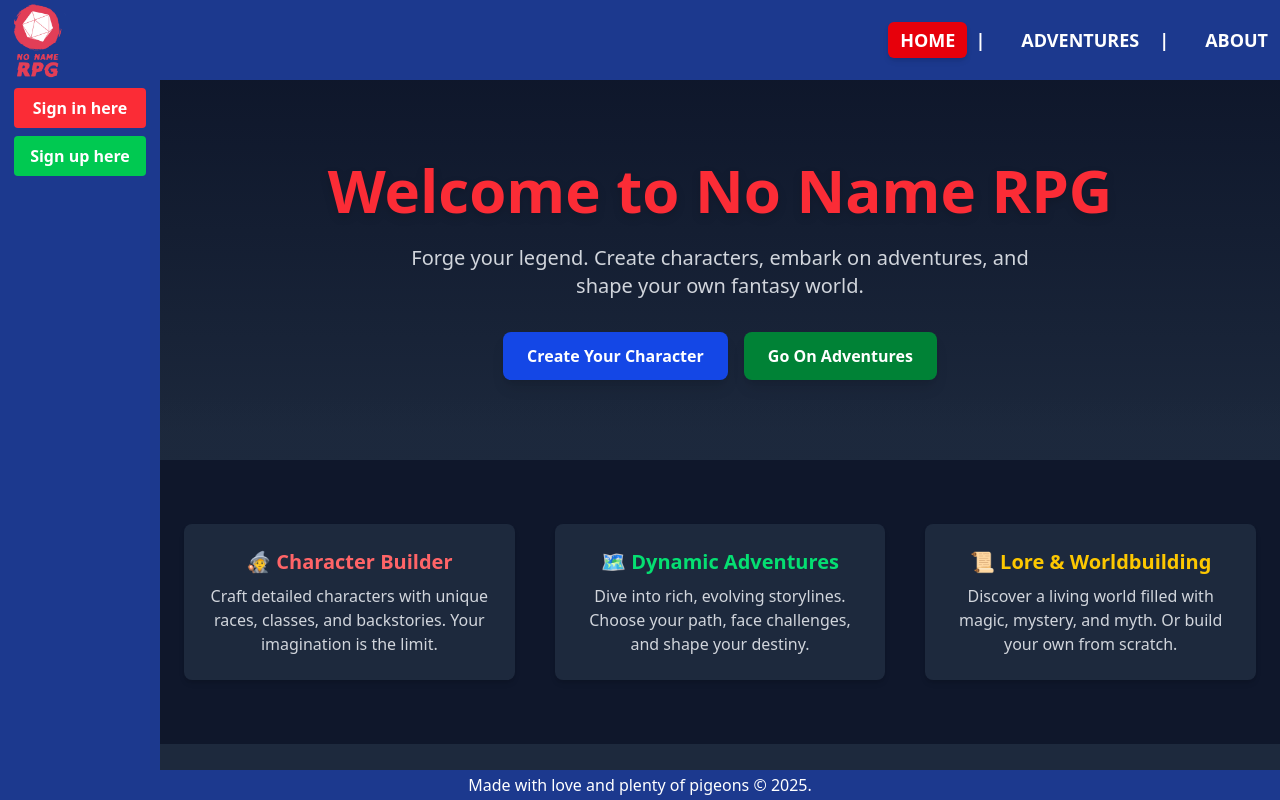
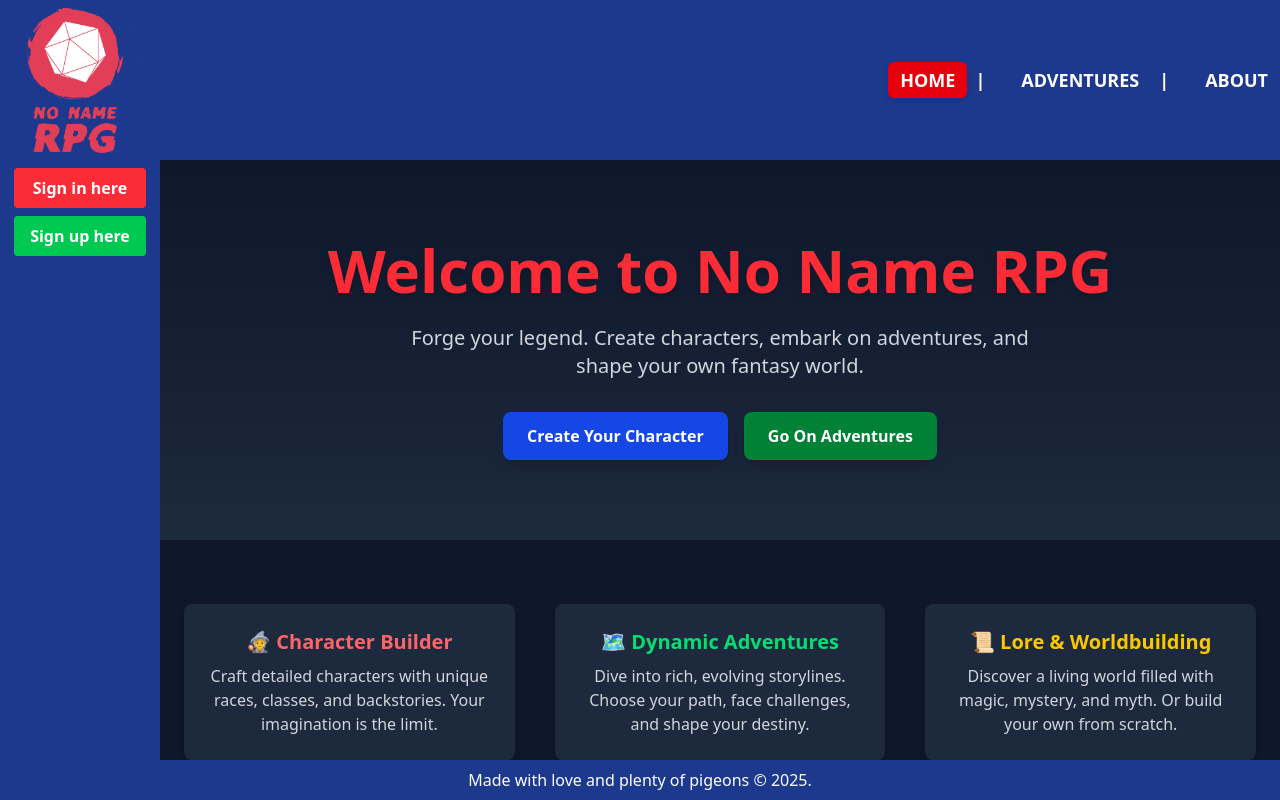
Before and after one commit to jmegabassd/week-12-project, a Next.js app: page / in a window 1280 px wide. Built offline with nearby package versions, Linux system fonts and the light colour scheme; no server answers.

Commit message:
Chore More landscape balance

```diff
--- a/src/app/globals.css
+++ b/src/app/globals.css
@@ -20,14 +20,9 @@ body {
   }
 }
 
-@media only screen and (orientation: landscape) {
+@media only screen and (max-width: 940px) and (orientation: landscape) {
   body {
     grid-template-columns: 160px 1fr;
-    grid-template-rows: 80px 1fr 30px;
-  }
-
-  .cl-avatarBox {
-    width: 3rem;
-    height: 3rem;
+    grid-template-rows: 65px 1fr 30px;
   }
 }
--- a/src/styles/header.module.css
+++ b/src/styles/header.module.css
@@ -40,11 +40,11 @@
   }
 }
 
-@media only screen and (orientation: landscape) {
+@media only screen and (max-width: 940px) and (orientation: landscape) {
   .imagecontainer {
     position: relative;
-    width: 75px;
-    padding-bottom: 75px;
+    width: 64px;
+    padding-bottom: 64px;
     height: 0;
   }
 }
```
